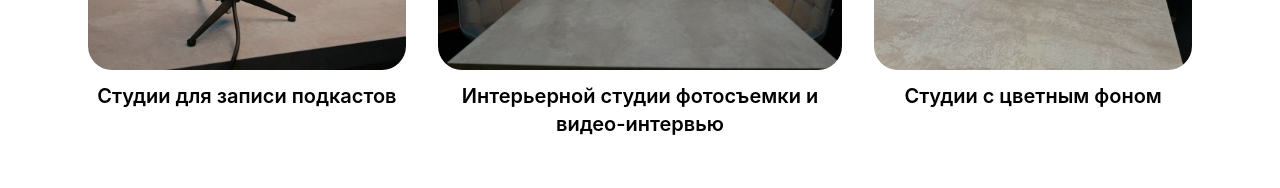
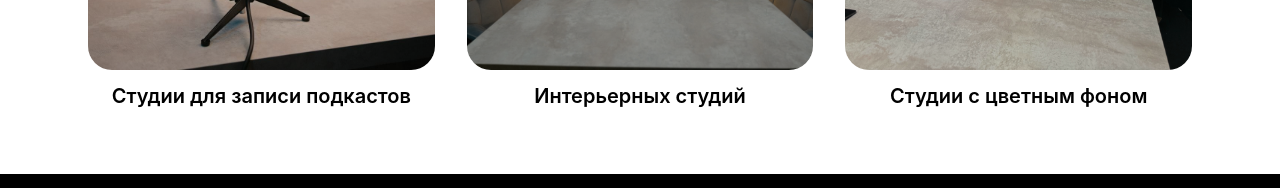
Before and after one commit to romartiny/Hires-Landing-React, a React (Create React App) app: page / in a window 1280 px wide. Shown: the part 1230-1418 px from the top of the page. Built offline with nearby package versions, Linux system fonts and the light colour scheme.

Commit message:
fix header

```diff
--- a/src/app/App.js
+++ b/src/app/App.js
@@ -10,7 +10,7 @@ import Subfooter from "../components/Subfooter/Subfooter.jsx";
 function App() {
   return (
     <div>
-        <Header className={''}/>
+        <Header/>
         <Hero />
         <Pros />
         <Contacts />
--- a/src/components/Header/Header.jsx
+++ b/src/components/Header/Header.jsx
@@ -13,7 +13,7 @@ const Header = () => {
     }
 
     return (
-        <header id="hires-header" className='fixed w-full z-10'>
+        <header id="hires-header" className='absolute w-full z-10'>
             <Container className={'flex justify-between p-5'}>
                 <Link to={'/'}>
                     <img src={logo ?? undefined} alt="Hires Studio" className=""/>
--- a/src/components/Pros/Pros.jsx
+++ b/src/components/Pros/Pros.jsx
@@ -16,7 +16,7 @@ const Pros = () => {
                     </div>
                     <div className="flex flex-col items-center px-4 py-5 md:py-0">
                         <img src={studio ?? undefined} alt="" loading="lazy" className="w-[26rem] h-[20rem] object-cover filter brightness-75 hover:brightness-100 rounded-3xl hover:scale-105 transition duration-500"/>
-                        <h3 className="text-xl font-semibold text-center pt-3">Интерьерной студии фотосъемки и видео-интервью</h3>
+                        <h3 className="text-xl font-semibold text-center pt-3">Интерьерных студий</h3>
                     </div>
                     <div className="flex flex-col items-center px-4">
                         <img src={color ?? undefined} alt="" loading="lazy" className="w-[26rem] h-[20rem] object-cover filter brightness-75 hover:brightness-100 rounded-3xl hover:scale-105 transition duration-500"/>
```
